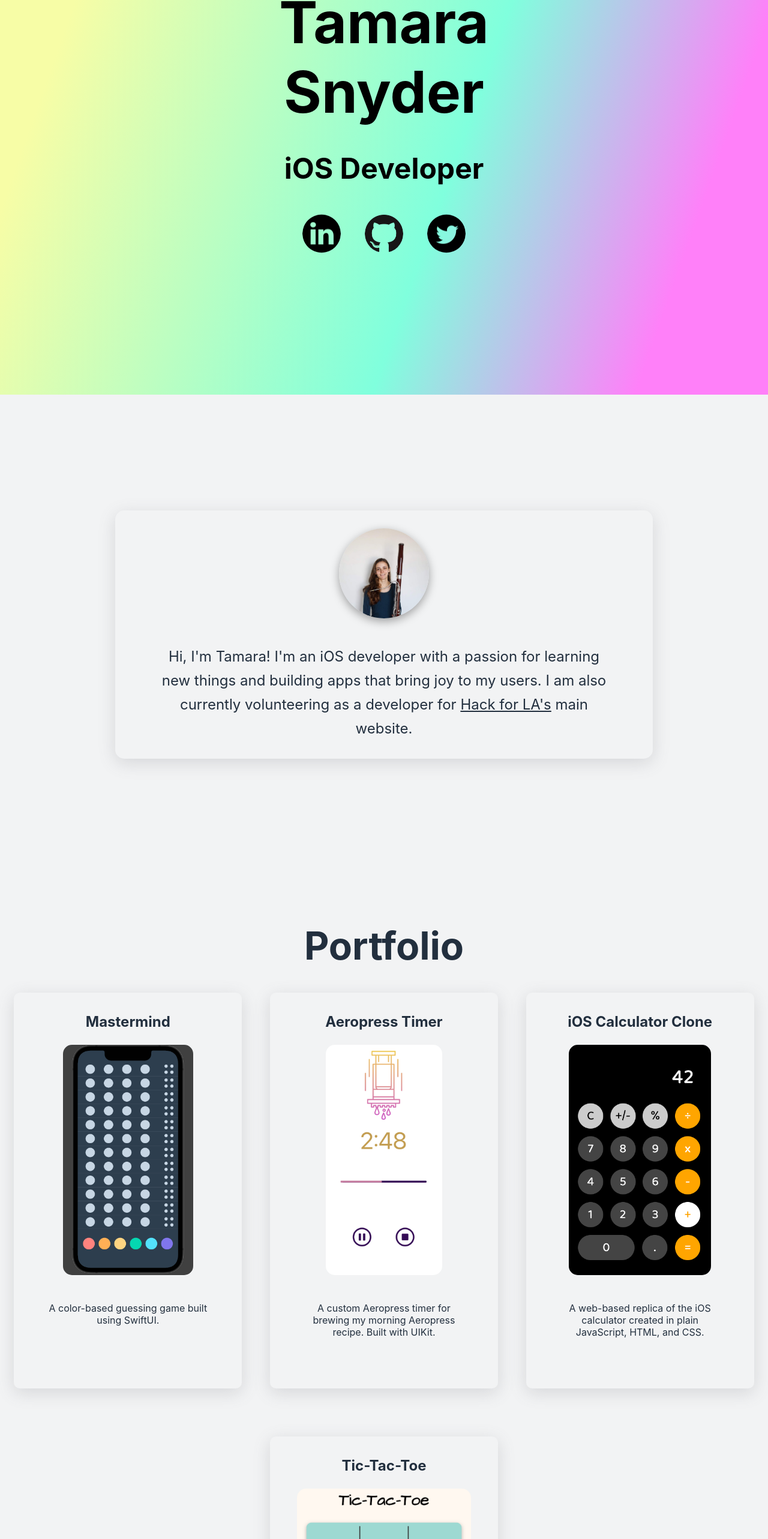
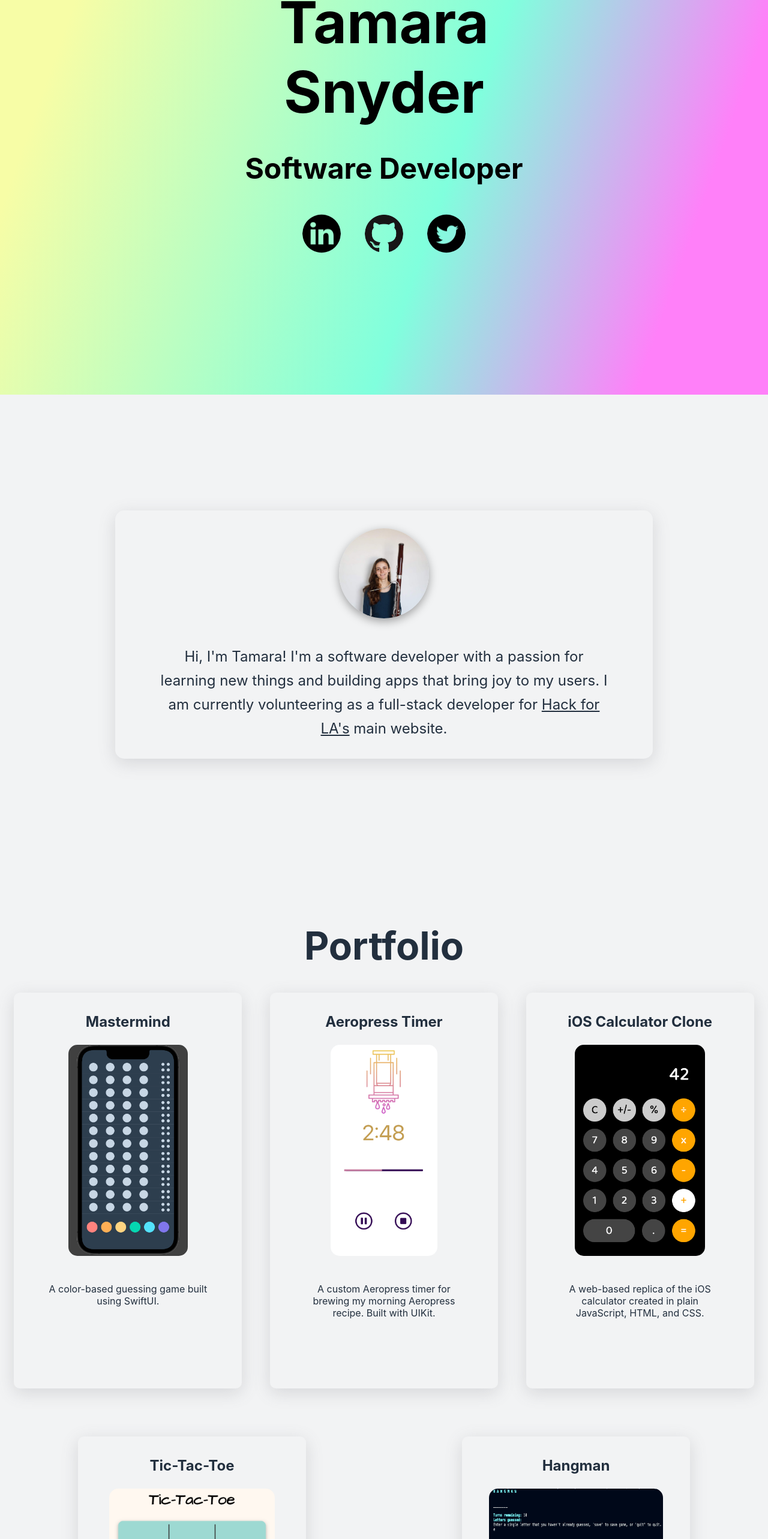
Before and after one commit to tamara-snyder/portfolio, a Svelte app: page / in a window 1280 px wide. Shown: the part 210-2776 px from the top of the page at 60% size. Built offline with nearby package versions, Linux system fonts and the light colour scheme.

Commit message:
Add project and fix p alignment on project cards

```diff
--- a/src/BioText.svelte
+++ b/src/BioText.svelte
@@ -1,8 +1,8 @@
 <div class="background">
   <img id="avatar" src="images/snyder_pressphoto.JPG" alt="">
   <p class="about">
-    Hi, I'm Tamara! I'm an iOS developer with a passion for learning new things and building apps that bring joy to my users.
-    I am also currently volunteering as a developer for <a href="https://www.hackforla.org/" target="_blank">Hack for LA's</a> main website.
+    Hi, I'm Tamara! I'm a software developer with a passion for learning new things and building apps that bring joy to my users.
+    I am currently volunteering as a full-stack developer for <a href="https://www.hackforla.org/" target="_blank">Hack for LA's</a> main website.
   </p>
 </div>
 
--- a/src/Overview.svelte
+++ b/src/Overview.svelte
@@ -6,7 +6,7 @@
 <div class="background">
   <div class="content">
     <h1>Tamara Snyder</h1>
-    <h2>iOS Developer</h2>
+    <h2>Software Developer</h2>
 
     <nav>
       <a href="https://www.linkedin.com/in/tamara-snyder-a6a1391b7/" target="_blank">
--- a/src/Portfolio.svelte
+++ b/src/Portfolio.svelte
@@ -29,6 +29,13 @@
       imageSource: 'images/tictactoe_screenshot.png',
       imageAlt: 'Screenshot of Tic-Tac-Toe with an unbeatable AI',
       description: 'The classic game of Tic-Tac-Toe with the twist of an unbeatable AI. Created in plain JavaScript, HTML, and CSS.'
+    },
+    {
+      title: 'Hangman',
+      link: 'https://github.com/tamara-snyder/hangman',
+      imageSource: 'images/hangman_screenshot.png',
+      imageAlt: 'Screenshot of my Hangman game for the command line',
+      description: 'Chooses a random word from the dictionary. You have 10 tries to guess it! Built in Ruby for the command line.'
     }
   ]
 </script>
--- a/src/ProjectCard.svelte
+++ b/src/ProjectCard.svelte
@@ -33,7 +33,7 @@
 
   img {
     max-width: 290px;
-    max-height: 60%;
+    height: 55%;
     transition: 0.3s;
     border-radius: 15px;
   }
```
Also changed, not shown: public/images/hangman_screenshot.png (added).
